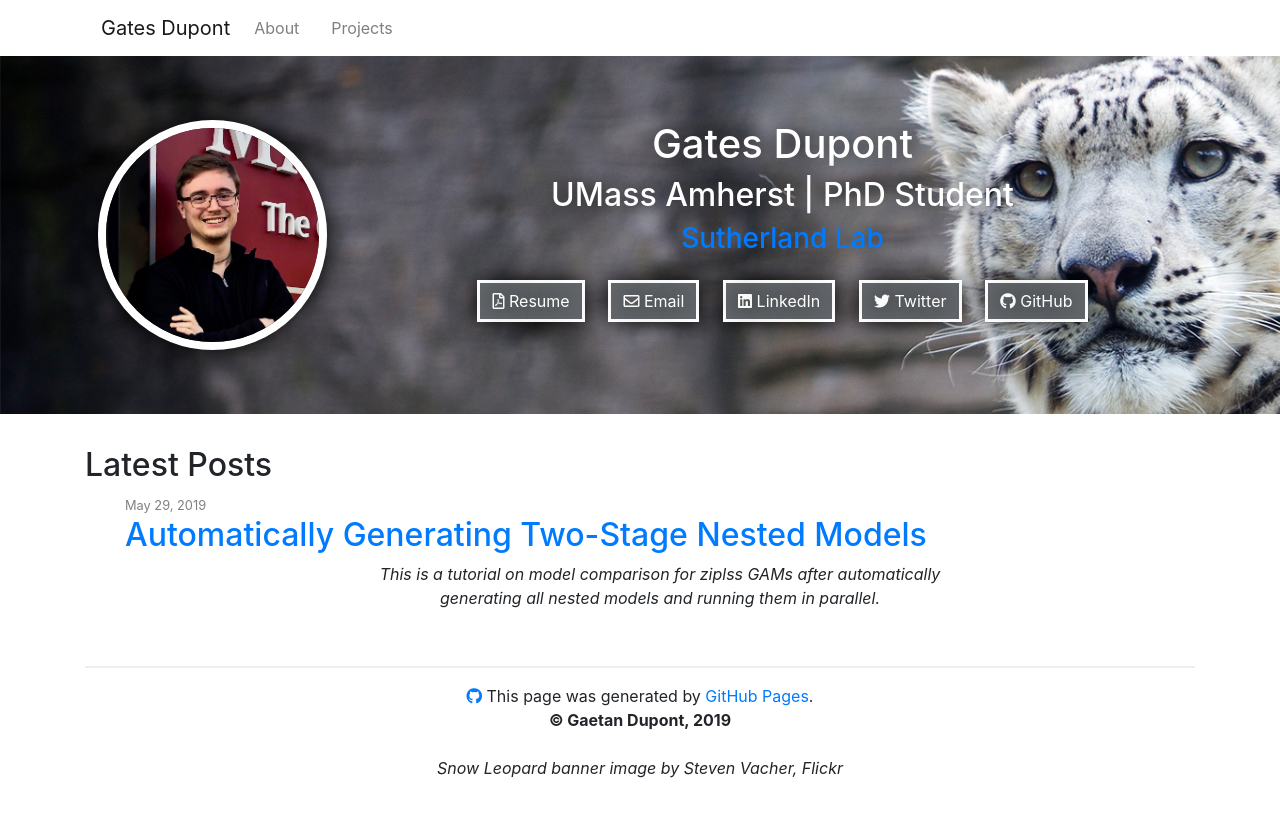
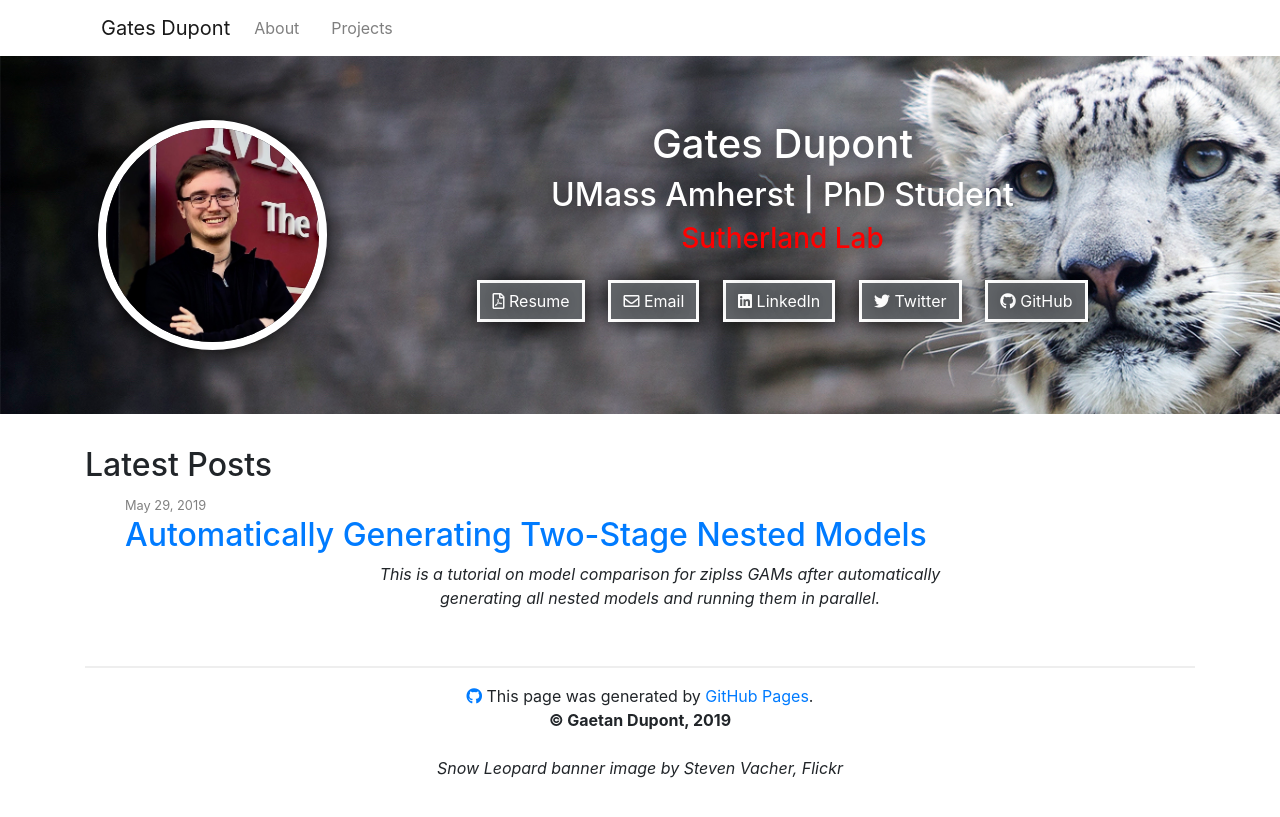
Before and after one commit to chrisyeh96/chrisyeh96.github.io, a Jekyll site: the page built from index.md, in a window 1280 px wide. Shown: the top 817 px of the page. Built offline with Jekyll 4.4.1, drawn with Linux system fonts in a browser that asks for light colours; nearby versions of some CDN libraries.

Commit message:
Update header.html

```diff
--- a/_includes/header.html
+++ b/_includes/header.html
@@ -11,7 +11,7 @@
       <div class="col-12 col-md-8 col-lg-9">
         <h1>Gates Dupont</h1>
         <h2>UMass Amherst | PhD Student</h2>
-        <h3><a href="https://www.sutherlandecology.com/">Sutherland Lab</a></h3>
+        <h3><a href="https://www.sutherlandecology.com/" style="color:red">Sutherland Lab</a></h3>
 
         <!-- Contact -->
         <ul class="contact list-inline banner-social-buttons">
```
